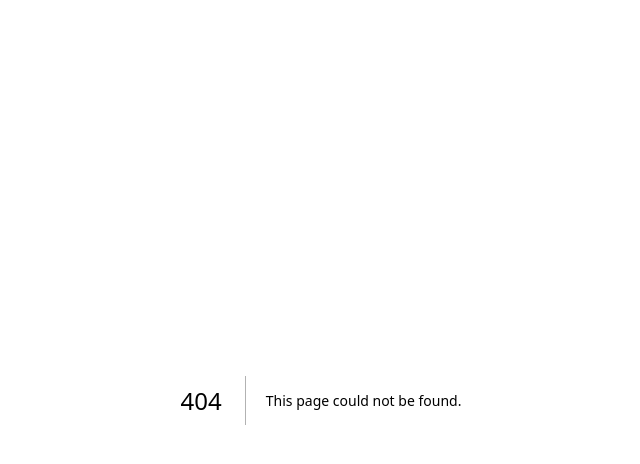
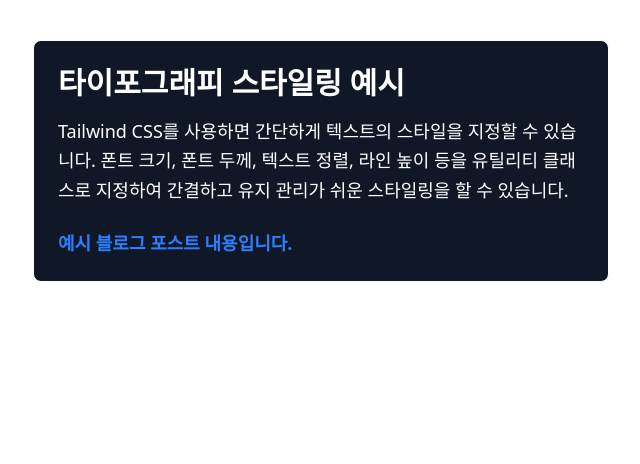
Before and after one commit to Pyeon0904/tailwindcss, a Next.js app: page /10_ColorBgBorder_P in a window 1280 px wide. Before the commit this address had no page. Shown: the top 464 px of the page, without its empty margins (319-959 px from the left). Built offline with nearby package versions, Linux system fonts and the light colour scheme.

Commit message:
feat: Color, Bg, Border

```diff
--- /dev/null
+++ b/app/10_ColorBgBorder/page.tsx
@@ -0,0 +1,9 @@
+export default function ColorBorder() {
+
+  return (
+    <>
+      <p className='bg-blue-700 text-white text-lg p-4 mb-6'>배경이 파란색, 글자색 흰색, 폰트사이즈 크게</p>
+      <p className='border-2 border-blue-600 rounded-full p-4'>파란색 보더와 둥근 모서리를 가진 보더를 적용!</p>
+    </>
+  );
+}
--- /dev/null
+++ b/app/10_ColorBgBorder_P/page.tsx
@@ -0,0 +1,17 @@
+export default function ColorBgBorder_Practice() {
+
+  return (
+    <>
+      <article className="max-w-xl mx-auto mt-10 p-6 rounded-lg rounded-lg border bg-gray-900 text-white">
+        <h1 className="text-3xl font-bold mb-4">타이포그래피 스타일링 예시</h1>
+        <p className="text-lg leading-relaxed mb-6">
+          Tailwind CSS를 사용하면 간단하게 텍스트의 스타일을 지정할 수 있습니다. 폰트 크기, 폰트 두께, 텍스트 정렬, 라인 높이 등을 유틸리티 클래스로 지정하여 간결하고 유지 관리가 쉬운
+          스타일링을 할 수 있습니다.
+        </p>
+        <p className="text-lg font-bold text-blue-500">
+          예시 블로그 포스트 내용입니다.
+        </p>
+      </article>
+    </>
+  );
+}
```
